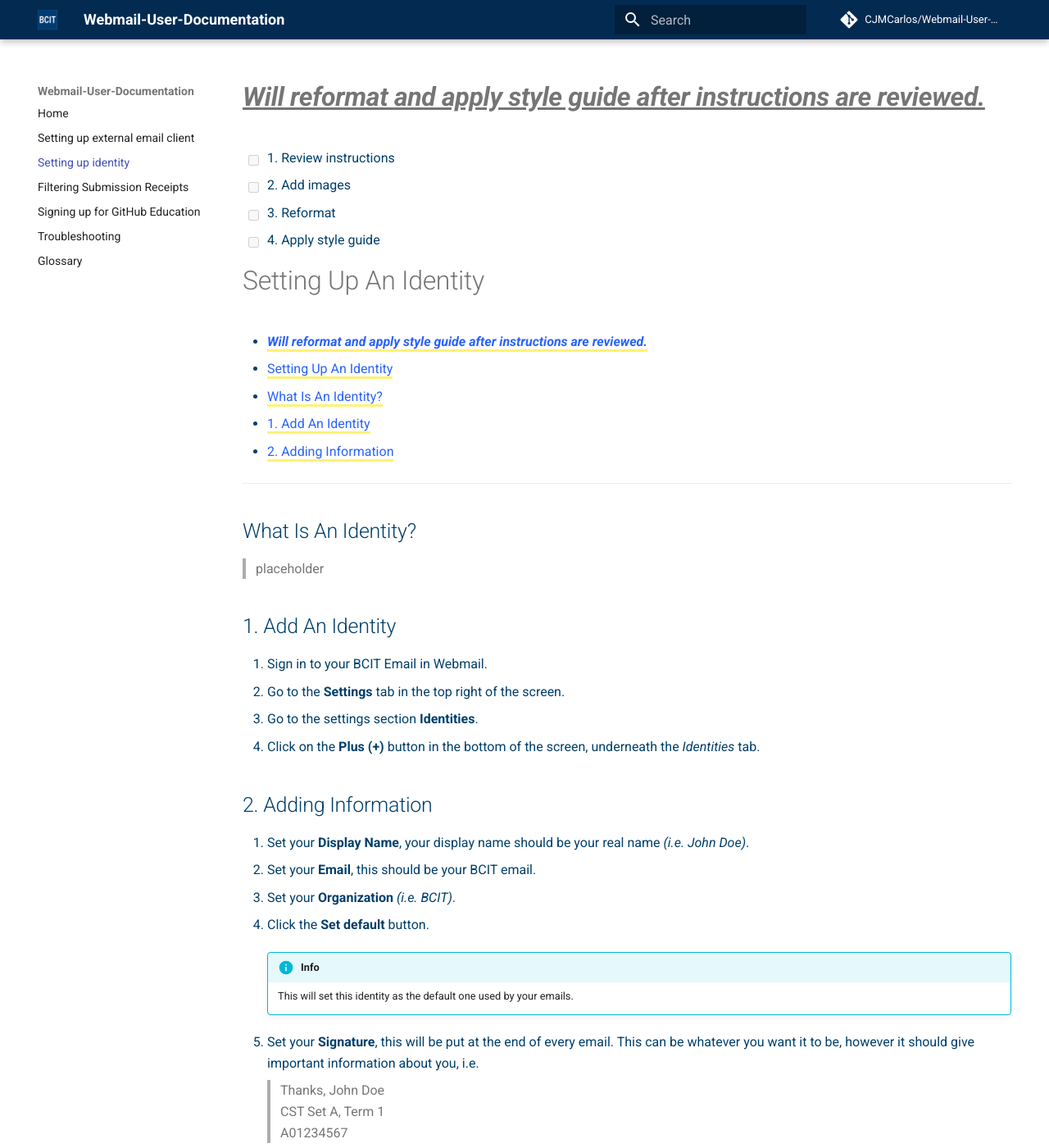
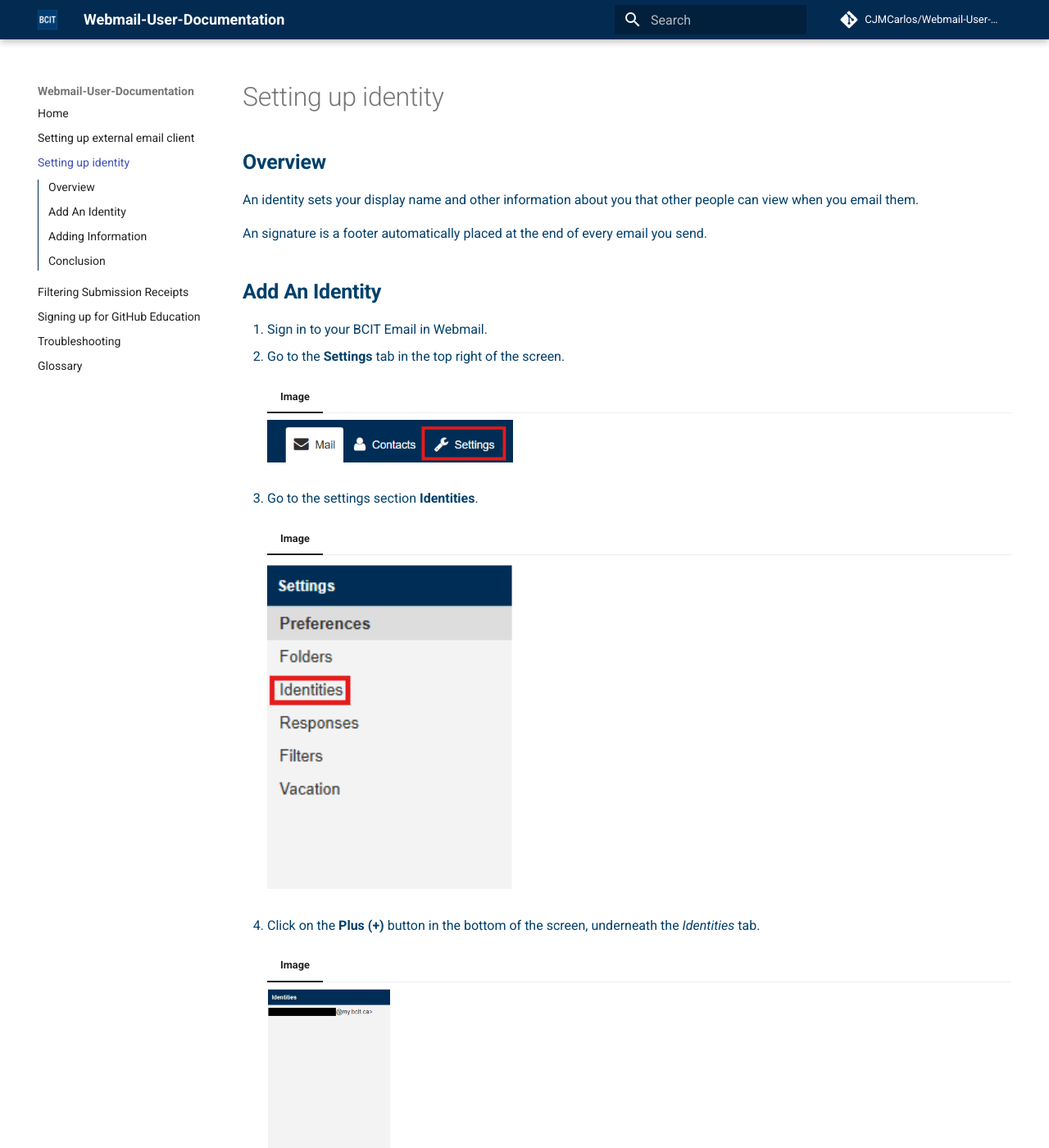
Before and after one commit to CJMCarlos/Webmail-User-Documentation, an MkDocs documentation site: the page built from docs/Setting up identity.md, in a window 1280 px wide and 1400 px high. Shown: the whole window at 82% size. Built offline with MkDocs 1.6.1 and Material for MkDocs 9.7.7, drawn with Linux system fonts in a browser that asks for light colours; comment, search, counter and statistics services are not loaded; some of the changed text lies outside the part shown.

Commit message:
Finished Identity and Email Client, as well as commented  out GIFs that were unesssasary

````diff
--- a/docs/Setting up identity.md
+++ b/docs/Setting up identity.md
@@ -1,46 +1,55 @@
-# <u>***Will reformat and apply style guide after instructions are reviewed.***</u>
+## **Overview**
 
-- [ ] 1. Review instructions
-- [ ] 2. Add images
-- [ ] 3. Reformat
-- [ ] 4. Apply style guide
+An identity sets your display name and other information about you that other people can view when you email them.
 
-# Setting Up An Identity
+An signature is a footer automatically placed at the end of every email you send.
 
-- [***Will reformat and apply style guide after instructions are reviewed.***](#will-reformat-and-apply-style-guide-after-instructions-are-reviewed)
-- [Setting Up An Identity](#setting-up-an-identity)
-  - [What Is An Identity?](#what-is-an-identity)
-  - [1. Add An Identity](#1-add-an-identity)
-  - [2. Adding Information](#2-adding-information)
-
-
----
-
-## What Is An Identity?
-
-> placeholder
-
-## 1. Add An Identity
+## **Add An Identity**
 
 1. Sign in to your BCIT Email in Webmail.
 2. Go to the **Settings** tab in the top right of the screen.
+
+    === "Image"
+        ![Navigating to Settings](assets/Filter3rdStep.png){width=300px}
+
 3. Go to the settings section **Identities**.
+
+    === "Image"
+        ![Navigating to Identities](assets/identity/identities.png){width=300px}
+
 4. Click on the **Plus (+)** button in the bottom of the screen, underneath the *Identities* tab.
 
-## 2. Adding Information
+    === "Image"
+        ![Navigating to Settings](assets/identity/addIdentity.png){width=150px}
 
-1. Set your **Display Name**, your display name should be your real name *(i.e. John Doe)*.
+## **Adding Information**
+
+1. Set your **Display Name**, your display name should be your real name (i.e. `John Doe`).
 2. Set your **Email**, this should be your BCIT email.
-3. Set your **Organization** *(i.e. BCIT)*.
-4. Click the **Set default** button.
+3. Set your **Organization** (i.e. `BCIT`).
+4. Click the **Set default** slider.
 
     !!! info
         This will set this identity as the default one used by your emails.
 
 5. Set your **Signature**, this will be put at the end of every email. This can be whatever you want it to be, however it should give important information about you, i.e.
 
-    > Thanks, John Doe
-    > CST Set A, Term 1
-    > A01234567
+    ```
+    --
+    Thanks, John Doe
+    CST Set A, Term 1
+    A01234567
+    ```
+
+    !!! success
+        It should look something like this:
+        === "Image"
+            ![Example Identity](assets/identity/example.png){width=600px}
 
 6. Click on the **Save** button.
+
+## **Conclusion**
+
+By the end of this guide you will have successfully:
+✅ Added an identity to be used for your emails
+✅ Added a signature to be placed at the end of your emails
````
Also changed, not shown: docs/Filtering Submission Receipts.md (+25 -29 lines), docs/Setting up external email client.md (+60 -30 lines), docs/Signing up for GitHub Education.md (+6 -2 lines), docs/assets/emailClient/addAccount.png (added), docs/assets/emailClient/addBCIT.png (added), docs/assets/emailClient/enablenativeclient.png, docs/assets/emailClient/nativeClient.png (added), docs/assets/emailClient/password.png (added), docs/assets/emailClient/preferences.png (added), docs/assets/emailClient/save.png (added), docs/assets/emailClient/settings.gif (added), docs/assets/identity/addIdentity.png (added), docs/assets/identity/example.png (added), docs/assets/identity/identities.png (added), 2 other files.
